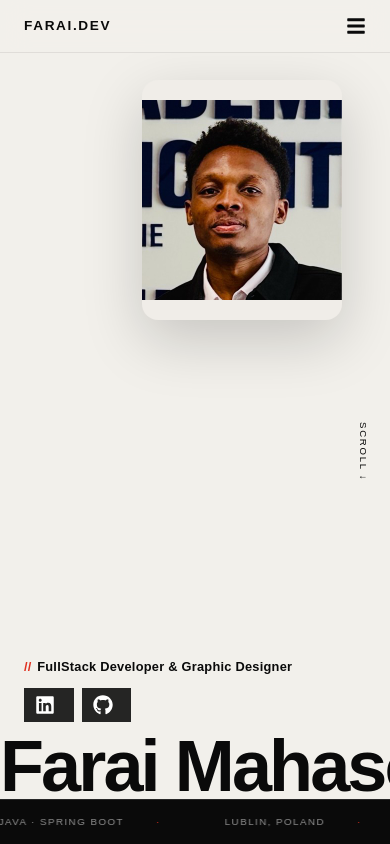
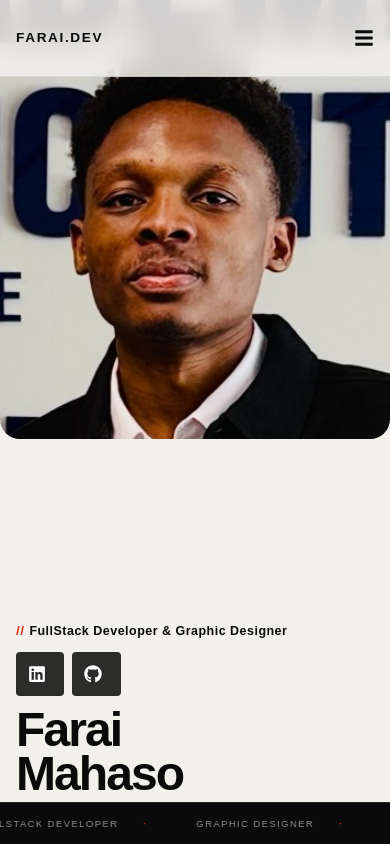
Before and after one commit to fariethedev/farai-portfolio, a React (Vite) app: page / in a window 390 px wide. Shown: the top 844 px of the page. Built offline with nearby package versions, Linux system fonts and the light colour scheme.

Commit message:
feat: mobile optimisation  iPhone-first hero layout, 44px touch targets, responsive padding, no horizontal overflow

```diff
--- a/src/components/AboutMe.jsx
+++ b/src/components/AboutMe.jsx
@@ -60,7 +60,7 @@ export default function AboutMe() {
     <section style={{ background: "var(--black)" }} className="w-full">
 
       {/* ── Intro block ── */}
-      <div className="max-w-6xl mx-auto px-6 py-28">
+      <div className="max-w-6xl mx-auto px-4 md:px-4 md:px-6 py-12 md:py-16 md:py-28">
         {/* Section label */}
         <motion.p
           variants={fadeUp} initial="hidden" whileInView="visible" viewport={{ once: false }}
--- a/src/components/ContactMe.jsx
+++ b/src/components/ContactMe.jsx
@@ -81,7 +81,7 @@ export default function ContactMe() {
 
   return (
     <section style={{ background: "var(--black)" }} className="w-full">
-      <div className="max-w-5xl mx-auto px-6 py-28">
+      <div className="max-w-5xl mx-auto px-4 md:px-6 py-16 md:py-28">
 
         {/* Label */}
         <motion.p
--- a/src/components/Footer.jsx
+++ b/src/components/Footer.jsx
@@ -7,7 +7,7 @@ export default function Footer() {
   return (
     <footer
       style={{ borderTop: "1px solid rgba(255,255,255,0.07)", background: "var(--black)" }}
-      className="w-full py-14 px-6"
+      className="w-full py-10 md:py-14 px-4 md:px-6"
     >
       <div className="max-w-6xl mx-auto">
         <div className="grid grid-cols-1 md:grid-cols-3 gap-10 mb-12">
--- a/src/components/Header.jsx
+++ b/src/components/Header.jsx
@@ -3,16 +3,8 @@ import { motion, useScroll, useTransform } from "framer-motion";
 import { FaLinkedin, FaGithub } from "react-icons/fa";
 
 const socials = [
-  {
-    icon: <FaLinkedin size={20} />,
-    label: "LinkedIn",
-    href: "https://www.linkedin.com/in/farai-mahaso-275a88267",
-  },
-  {
-    icon: <FaGithub size={20} />,
-    label: "GitHub",
-    href: "https://github.com/fariethedev",
-  },
+  { icon: <FaLinkedin size={18} />, label: "LinkedIn", href: "https://www.linkedin.com/in/farai-mahaso-275a88267" },
+  { icon: <FaGithub size={18} />, label: "GitHub", href: "https://github.com/fariethedev" },
 ];
 
 function SliderLink({ icon, label, href }) {
@@ -28,26 +20,28 @@ function SliderLink({ icon, label, href }) {
         display: "inline-flex",
         alignItems: "center",
         overflow: "hidden",
-        background: hovered ? "#e03120" : "rgba(10,10,10,0.88)",
+        background: hovered ? "#e03120" : "rgba(10,10,10,0.85)",
         color: "#fff",
-        padding: "0.45rem 0.7rem",
-        gap: "0.45rem",
+        padding: "0.5rem 0.75rem",
+        gap: "0.4rem",
         textDecoration: "none",
         fontFamily: "'Poppins', sans-serif",
         fontWeight: 700,
-        fontSize: "0.75rem",
+        fontSize: "0.72rem",
         letterSpacing: "0.07em",
         textTransform: "uppercase",
         transition: "background 0.25s",
         whiteSpace: "nowrap",
         cursor: "pointer",
+        minHeight: "44px", // touch target
+        borderRadius: "4px",
       }}
     >
       <span style={{ display: "flex", flexShrink: 0 }}>{icon}</span>
       <motion.span
         initial={{ width: 0, opacity: 0 }}
         animate={{ width: hovered ? "auto" : 0, opacity: hovered ? 1 : 0 }}
-        transition={{ duration: 0.28, ease: "easeInOut" }}
+        transition={{ duration: 0.25, ease: "easeInOut" }}
         style={{ display: "inline-block", overflow: "hidden" }}
       >
         {label}
@@ -77,9 +71,10 @@ function Ticker() {
         left: 0,
         right: 0,
         zIndex: 20,
-        height: "2.8rem",
+        height: "2.6rem",
         display: "flex",
         alignItems: "center",
+        flexShrink: 0,
       }}
     >
       <motion.div
@@ -92,15 +87,15 @@ function Ticker() {
             key={i}
             style={{
               fontFamily: "'Poppins', sans-serif",
-              fontSize: "0.62rem",
+              fontSize: "0.6rem",
               letterSpacing: "0.14em",
               textTransform: "uppercase",
               color: "rgba(255,255,255,0.55)",
-              padding: "0 2rem",
+              padding: "0 1.5rem",
             }}
           >
             {item}
-            <span style={{ color: "#e03120", marginLeft: "2rem" }}>·</span>
+            <span style={{ color: "#e03120", marginLeft: "1.5rem" }}>·</span>
           </span>
         ))}
       </motion.div>
@@ -112,21 +107,108 @@ export default function Header() {
   const sectionRef = useRef(null);
   const { scrollY } = useScroll();
 
-  // Parallax: as user scrolls 0→600px, elements move up and fade
-  const nameY = useTransform(scrollY, [0, 600], [0, -140]);
-  const nameOp = useTransform(scrollY, [0, 400], [1, 0]);
-  const imgY = useTransform(scrollY, [0, 600], [0, -80]);
-  const imgOp = useTransform(scrollY, [0, 350], [1, 0]);
-  const roleY = useTransform(scrollY, [0, 600], [0, -100]);
-  const roleOp = useTransform(scrollY, [0, 300], [1, 0]);
+  const nameY = useTransform(scrollY, [0, 500], [0, -120]);
+  const nameOp = useTransform(scrollY, [0, 350], [1, 0]);
+  const imgY = useTransform(scrollY, [0, 500], [0, -60]);
+  const imgOp = useTransform(scrollY, [0, 300], [1, 0]);
 
   return (
     <section
       ref={sectionRef}
-      style={{ background: "var(--off-white)" }}
-      className="relative w-full min-h-screen overflow-hidden flex flex-col"
+      style={{ background: "var(--off-white)", overflowX: "hidden" }}
+      className="relative w-full min-h-screen flex flex-col overflow-hidden"
     >
-      {/* ── Photo — standalone rounded card, top-right ── */}
+      {/* ═══════════════ MOBILE LAYOUT (< md) ═══════════════ */}
+      <div className="md:hidden flex flex-col h-screen relative">
+        {/* Photo — top half, rounded bottom corners */}
+        <motion.div
+          initial={{ opacity: 0, y: -20 }}
+          animate={{ opacity: 1, y: 0 }}
+          transition={{ duration: 0.9, ease: "easeOut" }}
+          style={{ opacity: imgOp, y: imgY }}
+          className="relative w-full"
+          style2={{ flex: "0 0 55%" }}
+        >
+          <div style={{
+            height: "52vmax",
+            maxHeight: "55vh",
+            borderRadius: "0 0 20px 20px",
+            overflow: "hidden",
+            background: "#f0ede8",
+          }}>
+            <img
+              src="/images/FARAIIMAGE.jpg"
+              alt="Farai Mahaso"
+              style={{
+                width: "100%",
+                height: "100%",
+                objectFit: "cover",
+                objectPosition: "center top",
+              }}
+            />
+          </div>
+        </motion.div>
+
+        {/* Bottom content block */}
+        <motion.div
+          style={{ opacity: nameOp, y: nameY, flex: 1 }}
+          className="flex flex-col justify-end pb-12 px-4"
+        >
+          {/* Role text */}
+          <motion.p
+            initial={{ opacity: 0, y: 10 }}
+            animate={{ opacity: 1, y: 0 }}
+            transition={{ delay: 0.3, duration: 0.6 }}
+            style={{
+              fontFamily: "'Poppins', sans-serif",
+              fontSize: "0.78rem",
+              fontWeight: 700,
+              letterSpacing: "0.04em",
+              color: "#0a0a0a",
+              marginBottom: "10px",
+            }}
+          >
+            <span style={{ color: "#e03120", marginRight: "0.3rem" }}>//</span>
+            FullStack Developer &amp; Graphic Designer
+          </motion.p>
+
+          {/* Social icons */}
+          <motion.div
+            initial={{ opacity: 0, y: 10 }}
+            animate={{ opacity: 1, y: 0 }}
+            transition={{ delay: 0.45, duration: 0.6 }}
+            className="flex gap-2 mb-3"
+          >
+            {socials.map((s) => (
+              <SliderLink key={s.label} icon={s.icon} label={s.label} href={s.href} />
+            ))}
+          </motion.div>
+
+          {/* Name */}
+          <motion.h1
+            initial={{ opacity: 0, y: 30 }}
+            animate={{ opacity: 1, y: 0 }}
+            transition={{ duration: 0.8, ease: [0.16, 1, 0.3, 1] }}
+            style={{
+              fontFamily: "'Poppins', sans-serif",
+              fontWeight: 900,
+              fontSize: "clamp(3rem, 12vw, 5rem)",
+              lineHeight: 0.92,
+              color: "#0a0a0a",
+              letterSpacing: "-0.04em",
+              margin: 0,
+            }}
+          >
+            Farai<br />Mahaso
+          </motion.h1>
+        </motion.div>
+
+        <Ticker />
+      </div>
+
+      {/* ═══════════════ DESKTOP LAYOUT (>= md) ═══════════════ */}
+      <div className="hidden md:block relative w-full min-h-screen">
+        {/* Photo — standalone rounded card, top-right */}
         <motion.div
           initial={{ opacity: 0, scale: 0.97 }}
           animate={{ opacity: 1, scale: 1 }}
@@ -149,20 +231,15 @@ export default function Header() {
           <img
             src="/images/FARAIIMAGE.jpg"
             alt="Farai Mahaso"
-          style={{
-            width: "100%",
-            height: "100%",
-            objectFit: "contain",
-            objectPosition: "center center",
-          }}
+            style={{ width: "100%", height: "100%", objectFit: "contain", objectPosition: "center center" }}
           />
         </motion.div>
 
-      {/* ── Bottom stack: role text + social icons + name ── */}
+        {/* Bottom stack: role + social + name */}
         <motion.div
           style={{
             position: "absolute",
-          bottom: "2.8rem",
+            bottom: "2.6rem",
             left: 0,
             right: 0,
             zIndex: 15,
@@ -173,7 +250,6 @@ export default function Header() {
             opacity: nameOp,
           }}
         >
-        {/* Role text — single line, no wrap */}
           <motion.p
             initial={{ opacity: 0, y: 10 }}
             animate={{ opacity: 1, y: 0 }}
@@ -193,24 +269,17 @@ export default function Header() {
             FullStack Developer &amp; Graphic Designer
           </motion.p>
 
-        {/* Social slider icons */}
           <motion.div
             initial={{ opacity: 0, y: 10 }}
             animate={{ opacity: 1, y: 0 }}
             transition={{ delay: 0.6, duration: 0.6 }}
-          style={{
-            display: "flex",
-            flexDirection: "row",
-            gap: "0.5rem",
-            paddingLeft: "1.5rem",
-          }}
+            style={{ display: "flex", gap: "0.5rem", paddingLeft: "1.5rem" }}
           >
             {socials.map((s) => (
               <SliderLink key={s.label} icon={s.icon} label={s.label} href={s.href} />
             ))}
           </motion.div>
 
-        {/* Giant name — 15px below the icons (gap handles it) */}
           <motion.h1
             initial={{ y: 60, opacity: 0 }}
             animate={{ y: 0, opacity: 1 }}
@@ -233,7 +302,7 @@ export default function Header() {
           </motion.h1>
         </motion.div>
 
-      {/* ── Scroll hint ── */}
+        {/* Scroll hint */}
         <motion.div
           initial={{ opacity: 0 }}
           animate={{ opacity: 1 }}
@@ -255,8 +324,8 @@ export default function Header() {
           Scroll ↓
         </motion.div>
 
-      {/* ── Ticker ── */}
         <Ticker />
+      </div>
     </section>
   );
 }
--- a/src/components/Navbar.jsx
+++ b/src/components/Navbar.jsx
@@ -40,7 +40,7 @@ export default function Navbar() {
         }}
         className="fixed top-0 left-0 w-full z-50"
       >
-        <nav className="max-w-7xl mx-auto px-6 py-4 flex items-center justify-between">
+        <nav className="max-w-7xl mx-auto px-4 md:px-6 py-4 md:py-4 flex items-center justify-between">
           {/* Logo */}
           <Link
             to="/"
@@ -103,7 +103,7 @@ export default function Navbar() {
           {/* Mobile burger */}
           <button
             onClick={() => setIsOpen(true)}
-            style={{ color: onLight ? "#0a0a0a" : "#fff", transition: "color 0.3s" }}
+            style={{ color: onLight ? "#0a0a0a" : "#fff", transition: "color 0.3s", minWidth: "44px", minHeight: "44px", display: "flex", alignItems: "center", justifyContent: "flex-end" }}
             className="md:hidden text-xl focus:outline-none"
           >
             <FaBars />
--- a/src/index.css
+++ b/src/index.css
@@ -24,7 +24,39 @@ body {
   font-family: 'Poppins', sans-serif;
   margin: 0;
   overflow-x: hidden;
+  -webkit-text-size-adjust: 100%;
+  text-size-adjust: 100%;
 }
+
+/* Mobile base resets */
+img,
+video {
+  max-width: 100%;
+  display: block;
+}
+
+a,
+button {
+  -webkit-tap-highlight-color: transparent;
+}
+
+@media (max-width: 767px) {
+
+  /* Ensure nothing overflows horizontally */
+  section,
+  div,
+  main {
+    max-width: 100vw;
+  }
+
+  /* Readable font sizes on small screens */
+  p,
+  li,
+  span {
+    font-size: clamp(0.85rem, 3.5vw, 1rem);
+  }
+}
+
 
 ::selection {
   background: var(--red);
```
Also changed, not shown: src/components/Projects.jsx (+4 -4 lines). Lines whose indentation alone changed are shown as unchanged.
